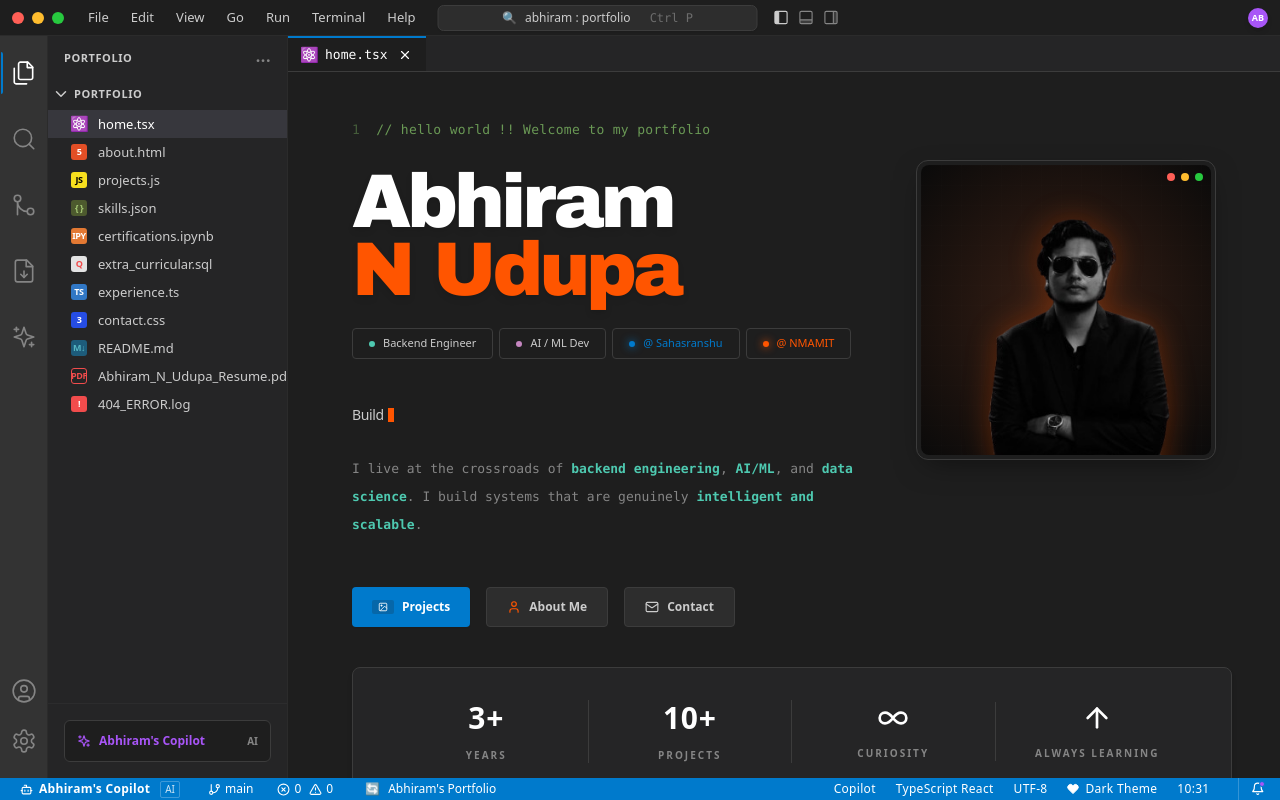
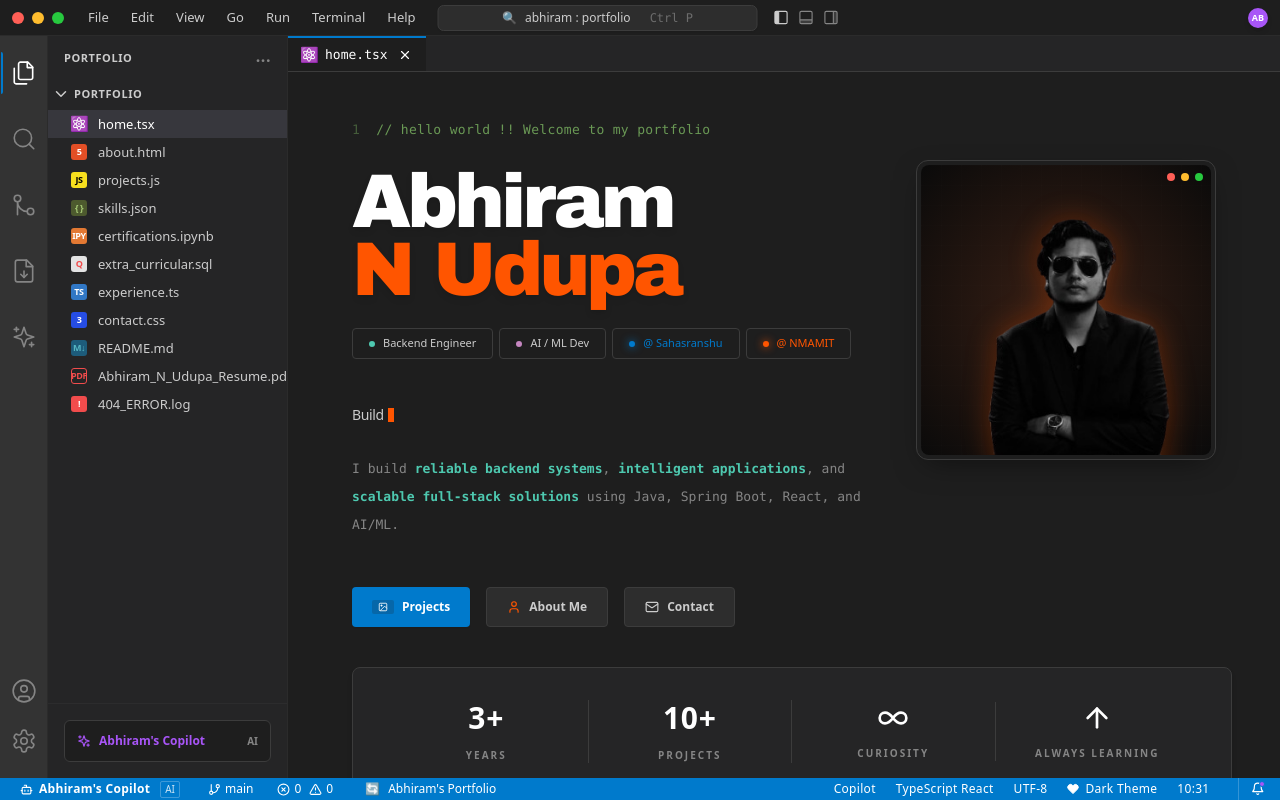
Before and after one commit to AbhiramNU/Portfolio, a React (Vite) app: page / in a window 1280 px wide. Built offline with nearby package versions, Linux system fonts and the light colour scheme.

Commit message:
feat: add HomePreview component for portfolio landing page

```diff
--- a/src/editor/AboutPreview.jsx
+++ b/src/editor/AboutPreview.jsx
@@ -20,7 +20,7 @@ export default function AboutPreview() {
         {/* Intro Block */}
         <div className="bg-[#252526] border border-[#3c3c3c] rounded-lg p-6 mb-10 shadow-sm">
           <p className="text-[#cccccc] text-[13px] leading-8">
-            Hi! I'm <span className="text-[#4ec9b0] font-semibold">Abhiram</span>, a software developer living at the crossroads of <span className="text-[#4ec9b0] font-semibold">backend engineering</span>, <span className="text-[#4ec9b0] font-semibold">AI/ML</span>, and <span className="text-[#4ec9b0] font-semibold">data science</span>. I love building systems that are not just functional but genuinely <span className="text-[#4ec9b0] font-semibold">intelligent and scalable</span>. Currently exploring AI integrations and backend systems at <span className="text-[#ff5500] font-semibold">NMAMIT</span> that power seamless experiences for end-users.
+            Hi! I'm <span className="text-[#4ec9b0] font-semibold">Abhiram</span>, a software developer passionate about building products that solve real-world problems. I enjoy combining <span className="text-[#4ec9b0] font-semibold">backend engineering</span>, <span className="text-[#4ec9b0] font-semibold">full-stack development</span>, and <span className="text-[#4ec9b0] font-semibold">applied AI</span> to create <span className="text-[#4ec9b0] font-semibold">scalable, reliable, and user-focused software</span>. From designing <span className="text-[#4ec9b0] font-semibold">REST APIs</span> and backend systems to integrating AI into modern web applications, I enjoy turning ideas into products that are practical, impactful, and built to scale.
           </p>
         </div>
 
--- a/src/editor/HomePreview.jsx
+++ b/src/editor/HomePreview.jsx
@@ -44,7 +44,7 @@ export default function HomePreview() {
             </div>
 
             <p className="text-[#858585] mb-12 font-mono text-[13px] leading-7">
-              I live at the crossroads of <span className="text-[#4ec9b0] font-semibold">backend engineering</span>, <span className="text-[#4ec9b0] font-semibold">AI/ML</span>, and <span className="text-[#4ec9b0] font-semibold">data science</span>. I build systems that are genuinely <span className="text-[#4ec9b0] font-semibold">intelligent and scalable</span>.
+              I build <span className="text-[#4ec9b0] font-semibold">reliable backend systems</span>, <span className="text-[#4ec9b0] font-semibold">intelligent applications</span>, and <span className="text-[#4ec9b0] font-semibold">scalable full-stack solutions</span> using Java, Spring Boot, React, and AI/ML.
             </p>
 
             <div className="flex gap-4 mb-10 font-sans">
```
